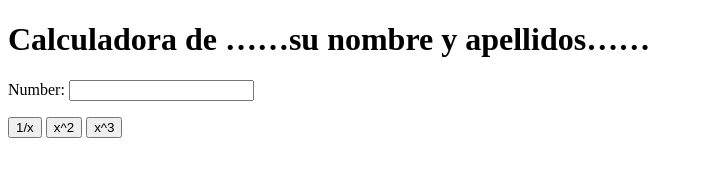
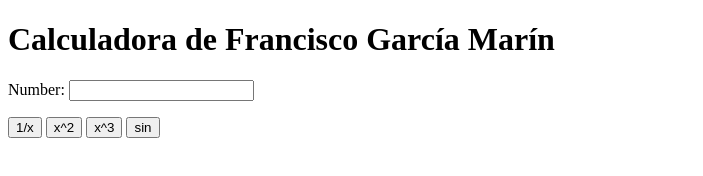
Before and after one commit to fgmarin22/my_calculator_2, a plain HTML site: page index.html in a window 1280 px wide. Shown: the whole page, without its empty margins (0-703 px from the left). Drawn offline with Linux system fonts and the light colour scheme.

Commit message:
sin(x) button

```diff
--- a/index.html
+++ b/index.html
@@ -5,13 +5,14 @@
 		<meta charset="utf-8">
 	</head>
 	<body>
-		<h1>Calculadora de ……su nombre y apellidos……</h1>
+		<h1>Calculadora de Francisco García Marín</h1>
 		Number:
 		<input type="text" id="n1">
 		<p>
 			<button onclick="inverse()"> 1/x </button>
 			<button onclick="square()"> x^2 </button>
 			<button onclick="cube()"> x^3 </button>
+			<button onclick="sine()"> sin </button>
 		</p>
 		<script type="text/javascript">
 			function cube() {
@@ -25,6 +26,10 @@
 			function inverse() {
 				var num = document.getElementById("n1");
 				num.value = 1/num.value;
+                        }
+			function sine() {
+				var num = document.getElementById("n1");
+				num.value = Math.sin(num.value);
 			}
 		</script>
 	</body>
```
